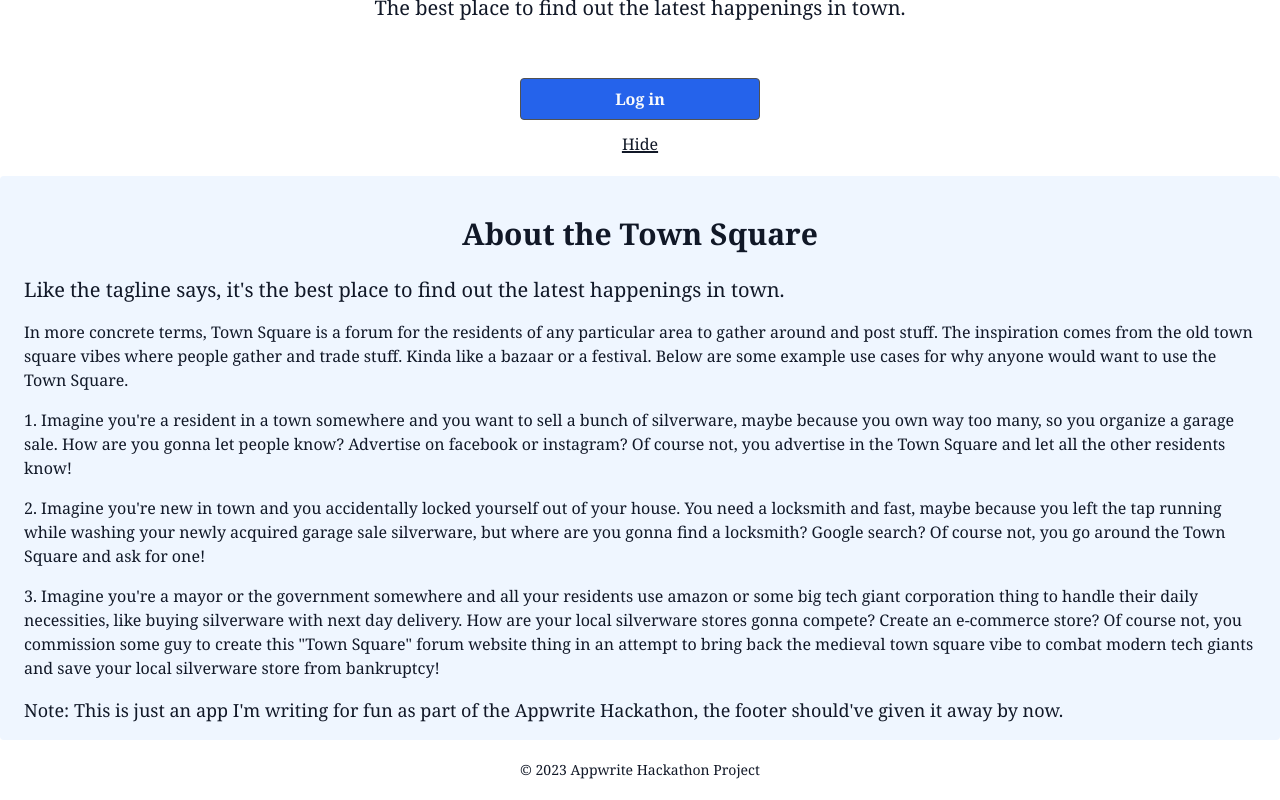
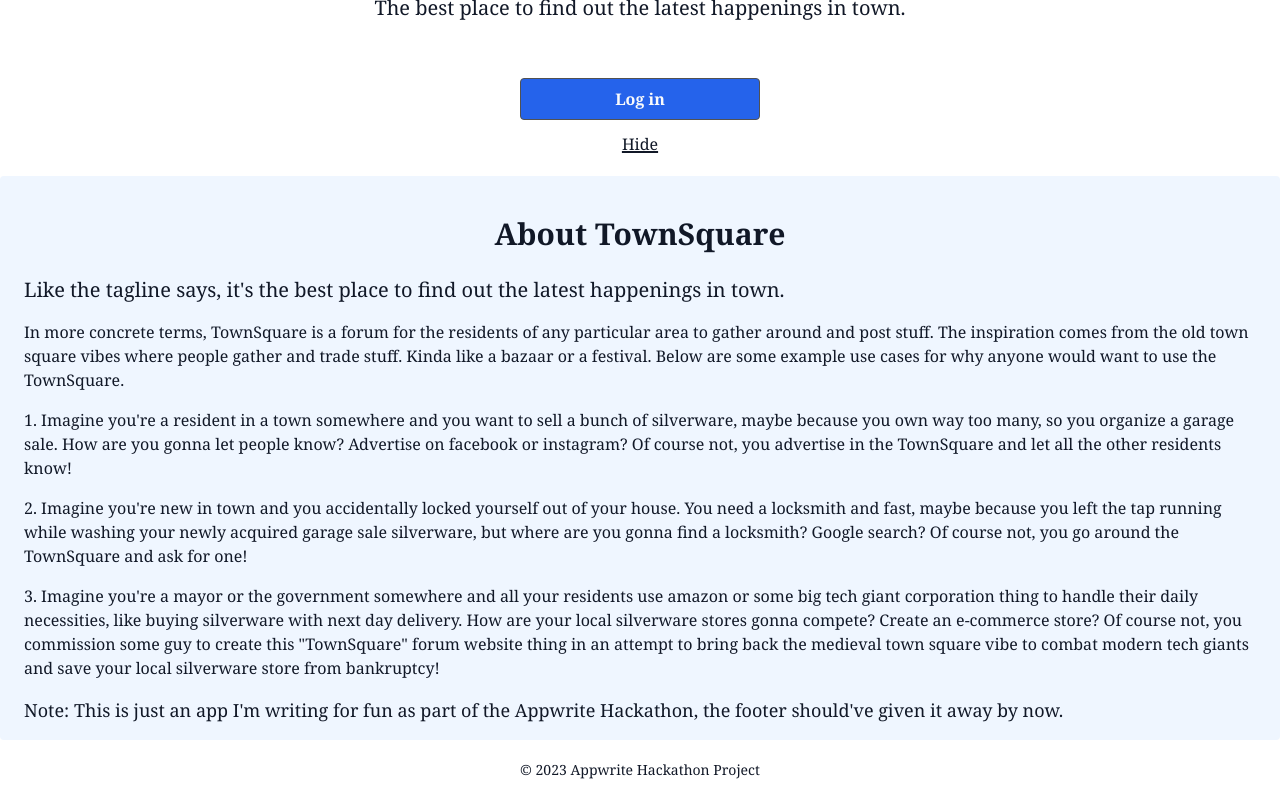
Before and after one commit to bk7312/appwrite-hackathon-2023, a React (Vite) app: page / in a window 1280 px wide. Both pictures are taken after a click on the element "Learn more". Shown: the part 126-926 px from the top of the page. Built offline with nearby package versions, Linux system fonts and the light colour scheme.

Commit message:
changed Town Square to TownSquare

```diff
--- a/src/components/Header.jsx
+++ b/src/components/Header.jsx
@@ -4,7 +4,7 @@
 
     return (
         <header className="flex place-content-between text-2xl p-4">
-            <Link to="/">Town Square</Link>
+            <Link to="/">TownSquare</Link>
             <nav className="flex gap-4 text-lg items-center">
                 <NavLink
                     to="login"
--- a/src/components/TownHeader.jsx
+++ b/src/components/TownHeader.jsx
@@ -14,7 +14,7 @@
 
     return (
         <header className="flex place-content-between text-2xl p-4">
-            <Link to=".">Town Square</Link>
+            <Link to=".">TownSquare</Link>
             <nav className="flex gap-4 text-lg items-center">
                 <NavLink
                     to="."
--- a/src/pages/Home.jsx
+++ b/src/pages/Home.jsx
@@ -15,7 +15,7 @@
             className='text-center flex flex-col justify-center h-full'
         >
             <h1 className='text-4xl font-bold'>
-                Welcome to the Town Square!
+                Welcome to TownSquare!
             </h1>
             <p className='text-xl pt-4 pb-12'>
                 The best place to find out the latest happenings in town.
@@ -28,32 +28,32 @@
             </p>
             <div className='hidden container mx-auto rounded bg-blue-50 dark:bg-blue-900' ref={aboutRef}>
                 <h1 className='text-3xl font-bold mt-8 py-2 text-center'>
-                    About the Town Square
+                    About TownSquare
                 </h1>
                 <div className="container mx-auto py-2 px-4 text-left">
                     <h3 className='text-xl p-2'>
                         Like the tagline says, it&apos;s the best place to find out the latest happenings in town.
                     </h3>
                     <p className='p-2'>
-                        In more concrete terms, Town Square is a forum for the residents of any particular area to gather around and post stuff.
+                        In more concrete terms, TownSquare is a forum for the residents of any particular area to gather around and post stuff.
                         The inspiration comes from the old town square vibes where people gather and trade stuff. Kinda like a bazaar or a festival.
-                        Below are some example use cases for why anyone would want to use the Town Square.
+                        Below are some example use cases for why anyone would want to use the TownSquare.
                     </p>
                     <ol>
                         <li className='p-2 list-decimal list-inside'>
                             Imagine you&apos;re a resident in a town somewhere and you want to sell a bunch of silverware, maybe because you own way too
                             many, so you organize a garage sale. How are you gonna let people know? Advertise on facebook or instagram? Of course not,
-                            you advertise in the Town Square and let all the other residents know!
+                            you advertise in the TownSquare and let all the other residents know!
                         </li>
                         <li className='p-2 list-decimal list-inside'>
                             Imagine you&apos;re new in town and you accidentally locked yourself out of your house. You need a locksmith and fast, maybe
                             because you left the tap running while washing your newly acquired garage sale silverware, but where are you gonna find a locksmith?
-                            Google search? Of course not, you go around the Town Square and ask for one!
+                            Google search? Of course not, you go around the TownSquare and ask for one!
                         </li>
                         <li className='p-2 list-decimal list-inside'>
                             Imagine you&apos;re a mayor or the government somewhere and all your residents use amazon or some big tech giant corporation
                             thing to handle their daily necessities, like buying silverware with next day delivery. How are your local silverware stores
-                            gonna compete? Create an e-commerce store? Of course not, you commission some guy to create this &quot;Town Square&quot; forum website
+                            gonna compete? Create an e-commerce store? Of course not, you commission some guy to create this &quot;TownSquare&quot; forum website
                             thing in an attempt to bring back the medieval town square vibe to combat modern tech giants and save your local silverware
                             store from bankruptcy!
                         </li>
--- a/src/pages/forum/Forum.jsx
+++ b/src/pages/forum/Forum.jsx
@@ -24,7 +24,7 @@
     return (
         <div className="h-full">
             <h1 className='text-2xl font-bold mt-2 py-2 text-center'>
-                Welcome to the Town Square!
+                Welcome to TownSquare!
             </h1>
             <p className="text-center text-lg">The online place to engage with your town community.</p>
             <nav className="container flex flex-col mx-auto p-4">
```
